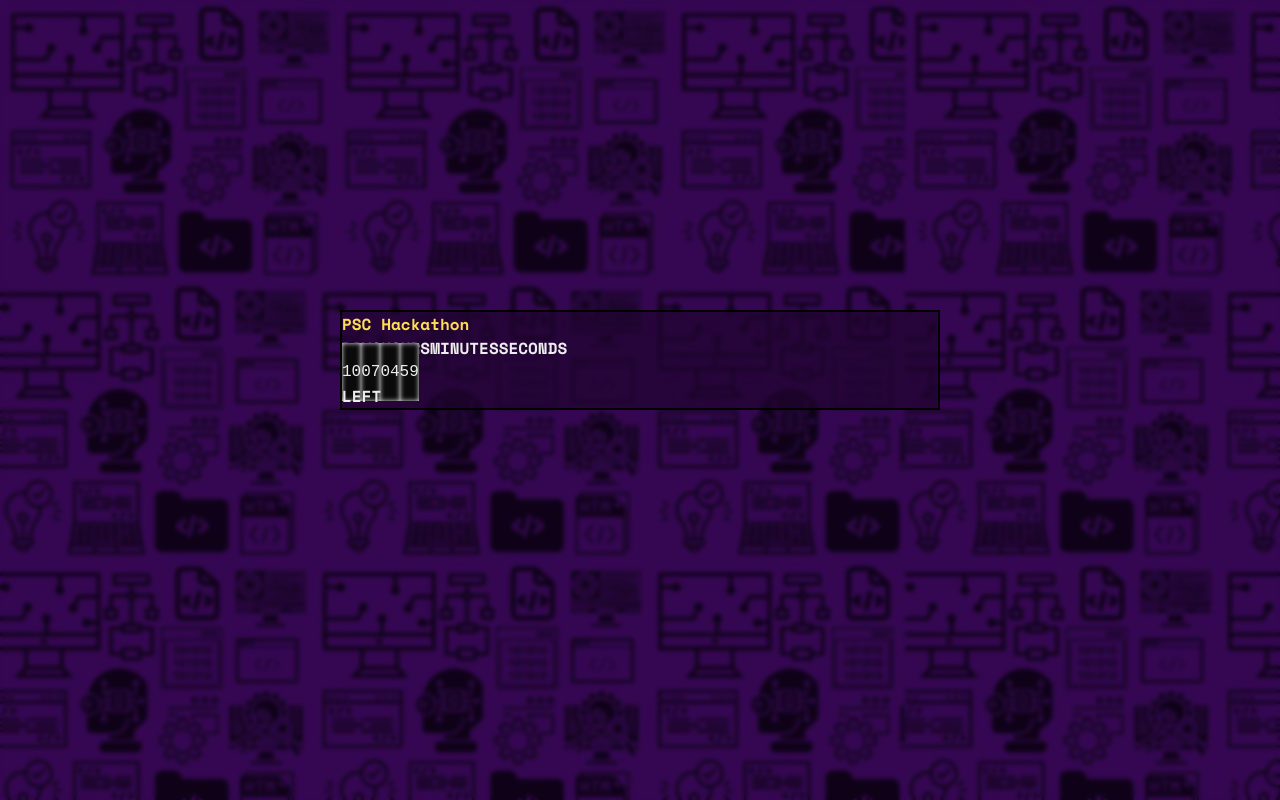
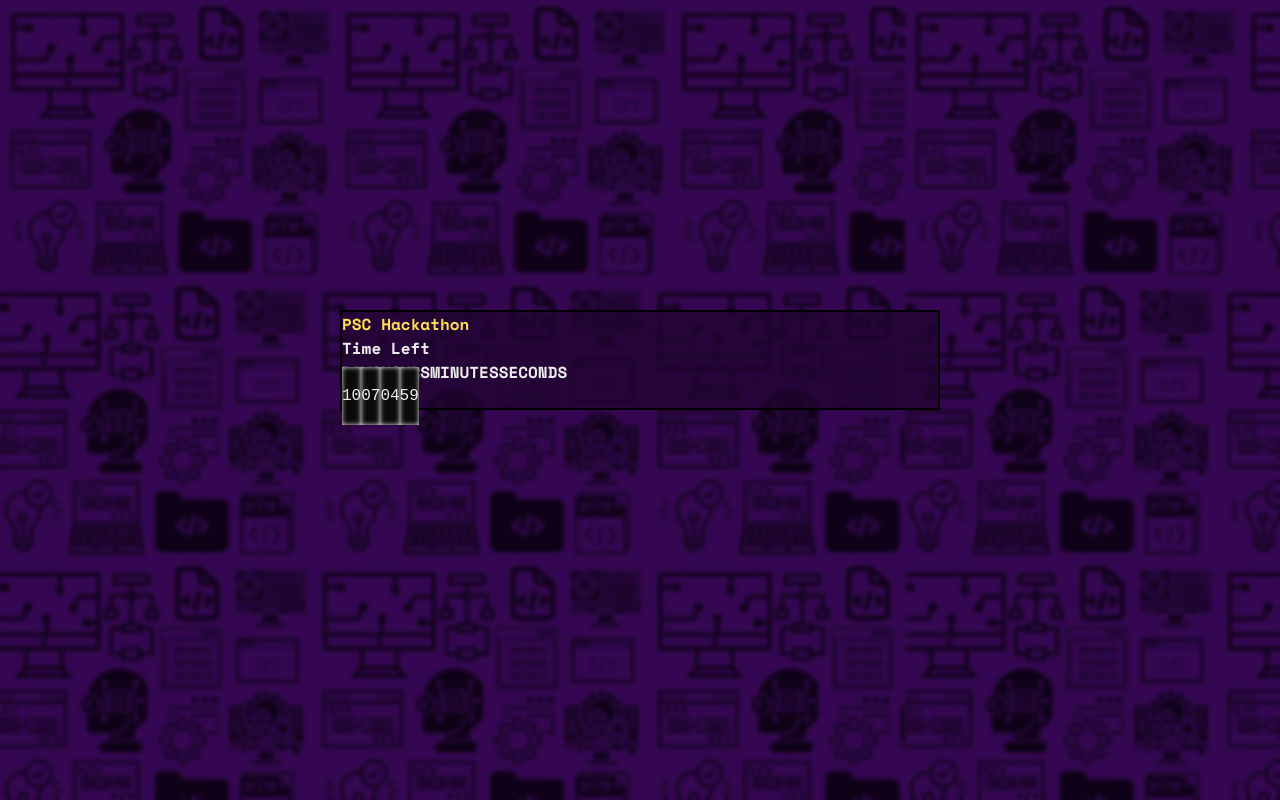
Before and after one commit to husamXA1/psc-hackathon-countdown, a Next.js app: page / in a window 1280 px wide. Built offline with nearby package versions, Linux system fonts and the light colour scheme; a web font is replaced by a local one.

Commit message:
moved 'time left' label to top

```diff
--- a/src/components/CountdownTimer.tsx
+++ b/src/components/CountdownTimer.tsx
@@ -45,6 +45,7 @@ const CountdownTimer: React.FC = () => {
       <h1 className='text-2xl md:text-5xl mb-2 md:mb-8'>PSC Hackathon</h1>
       {timeLeft ? (
         <div>
+          <h2 className='text-lg md:text-2xl mb-3'>Time Left</h2>
           <div className="counter-header grid grid-cols-4 gap-2 text-sm md:text-xl">
             <span>DAYS</span>
             <span>HOURS</span>
@@ -57,7 +58,6 @@ const CountdownTimer: React.FC = () => {
             <span>{formatTime(timeLeft.minutes)}</span>
             <span>{formatTime(timeLeft.seconds)}</span>
           </div>
-          <span className='text-sm md:text-lg'>LEFT</span>
         </div>
       ) : (
         <span className='text-lg md:text-2xl'>The event has ended!</span>
```
